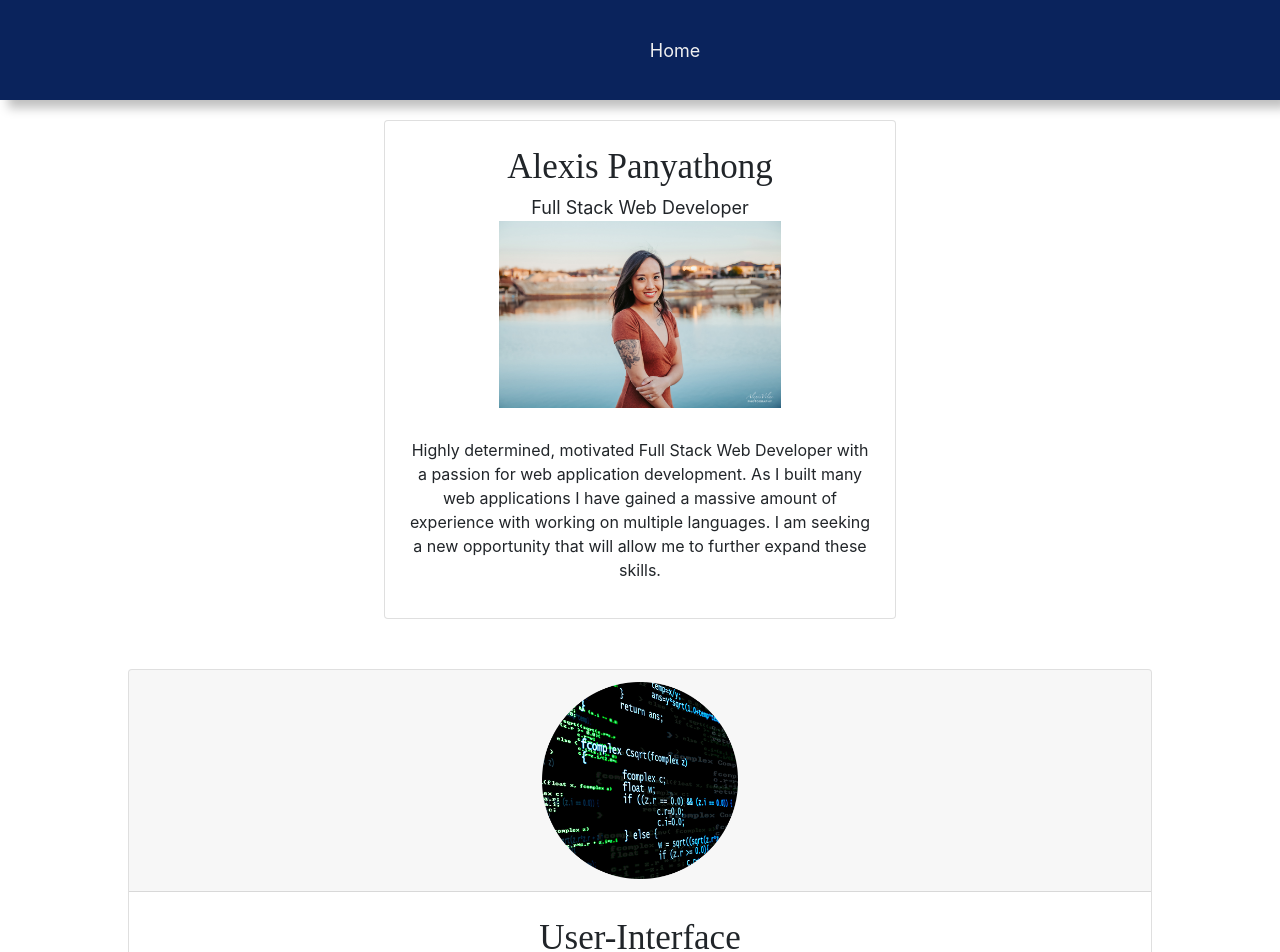
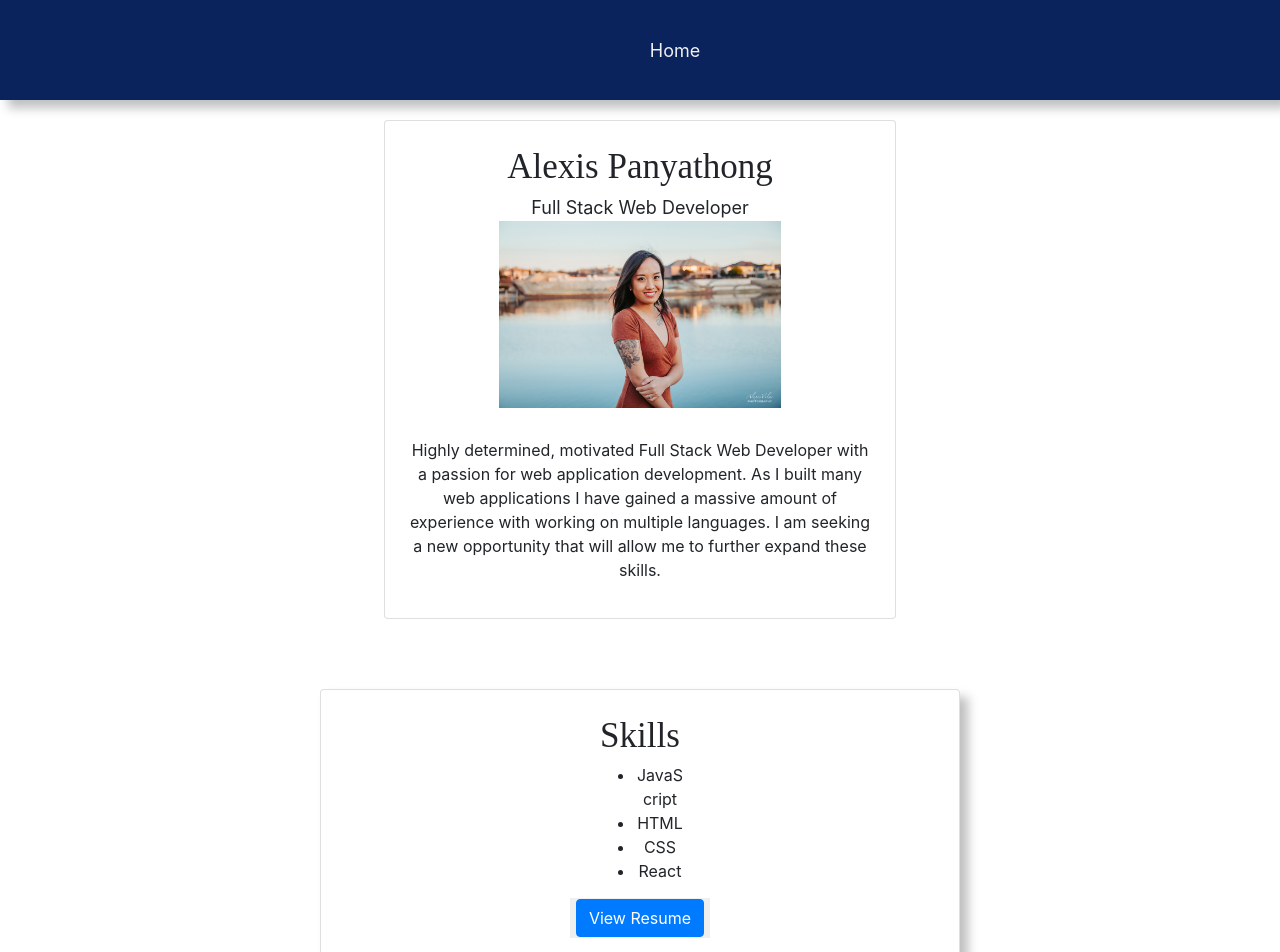
Before and after one commit to AlexisPanyathong/AlexisP-Portfolio, a React (Create React App) app: page / in a window 1280 px wide. Shown: the top 952 px of the page. Built offline with nearby package versions, Linux system fonts and the light colour scheme.

Commit message:
Updates:
I removed the About Page and just added the skills section into the Welcome Page.

```diff
--- a/src/components/AboutPage.js
+++ b/src/components/AboutPage.js
@@ -1,10 +1,48 @@
 import React from 'react';
+import Card from 'react-bootstrap/Card';
+import { SocialIcon } from 'react-social-icons';
+import Button from 'react-bootstrap/Button';
+
+
+//Styled Components
+import { SkillsCard, HeaderTwo, AboutIcons, AboutButton } from './StyledWidgets';
 
 const AboutPage = () => {
 
     return (
         <div>
+            <SkillsCard>
+            <Card className="text-center">
 
+                <Card.Body>
+                    <HeaderTwo>Skills</HeaderTwo>
+                    <ul>
+                        <li>JavaScript</li>
+                        <li>HTML</li>
+                        <li>CSS</li>
+                        <li>React</li>
+                    </ul>
+
+
+                    <AboutButton>
+                        <Button variant="primary" href=" https://docs.google.com/document/d/1WUcTeJ2wYuxPzV8t8xMX08lvOhN6y89h2BLsLCebgzg/edit?usp=sharing" target="_blank">View Resume</Button>
+                    </AboutButton>
+                </Card.Body>
+                {/* <Card.Footer className="text-muted">2 days ago</Card.Footer> */}
+            </Card>
+            </SkillsCard>
+
+
+
+            <footer className="social-icons">
+                <AboutIcons>
+                    <SocialIcon url="https://twitter.com/Alex_Panyathong" style={{ height: 40, width: 70 }} target="_blank"/>
+                    <SocialIcon url="mailto:alexispanyathong@gmail.com?subject=here" style={{ height: 40, width: 70 }} fgColor="#FF0505" bgColor="#4E4E4E" target="_blank"/>
+                    <SocialIcon url="https://www.linkedin.com/in/alexis-panyathong/" style={{ height: 40, width: 70 }} fgColor="#FFFFFF" bgColor="#0e76a8" target="_blank"/>
+                    <SocialIcon url="https://www.github.com/AlexisPanyathong" style={{ height: 40, width: 70 }} fgColor="#FFFFFF" bgColor="#000000" target="_blank"/>
+                </AboutIcons>
+
+            </footer>
         </div>
     )
 }
--- a/src/components/AppRouter.js
+++ b/src/components/AppRouter.js
@@ -2,6 +2,7 @@ import React from 'react';
 import { BrowserRouter as Router, Switch, Route } from 'react-router-dom';
 import { Link } from 'react-router-dom';
 import WelcomePage from './WelcomePage';
+import AboutPage from './AboutPage';
 
 // Styled Components
 import { Nav } from './StyledWidgets';
@@ -13,13 +14,13 @@ const AppRouter = () => {
             <Nav>
                 <div className='app-router'>
                     <Link to='/'>Home</Link>
-
+                    {/* <Link to='/aboutpage'>About</Link> */}
                 </div>
             </Nav>
 
             <Switch>
-                <Route exact path='/' component={WelcomePage}/>
-
+                <Route exact path='/' component={WelcomePage} />
+                {/* <Route path='/aboutpage' component={AboutPage} /> */}
             </Switch>
         </Router>
     )
--- a/src/components/StyledWidgets.js
+++ b/src/components/StyledWidgets.js
@@ -174,3 +174,48 @@ export const ImgSix = styled.div`
         width: 30%;
     }
 `;
+
+// About Page
+export const SkillsCard = styled.div`
+    margin: 0 auto;
+    margin-top: 70px;
+    margin-bottom: 80px;
+    width: 50%;
+    box-shadow: 8px 8px 10px #BFBFBF;
+
+    p {
+        font-size: 18px;
+    }
+
+    ul {
+        width: 15%;
+        margin: 0 auto;
+    }
+`;
+
+export const AboutButton = styled.button`
+    margin-top: 15px;
+    border: none;
+`;
+
+// About Footer
+export const AboutIcons = styled.div`
+    display: flex;
+    flex-direction: row;
+    justify-content: center;
+    margin-top: 530px;
+
+    @media (max-width: 500px) {
+        display: flex;
+        justify-content: center;
+        margin: 0 auto;
+        margin-top: 20px;
+    }
+    @media (max-width: 800px) {
+        display: flex;
+        justify-content: center;
+        margin: 0 auto;
+        margin-top: 20px;
+
+    }
+`;
--- a/src/components/WelcomePage.js
+++ b/src/components/WelcomePage.js
@@ -5,7 +5,7 @@ import { SocialIcon } from 'react-social-icons';
 
 
 //Styled Components
-import { IMG, Icons, CardOne, CardTwo, CardThree, CardFour, CardFive, CardSix, HeaderOne, HeaderTwo, MainContext, Title, ButtonOne, ImgSix, ImgThree, ImgOne, ImgTwo } from './StyledWidgets';
+import { IMG, Icons, CardOne, CardTwo, CardThree,CardSix, HeaderOne, HeaderTwo, MainContext, Title, ButtonOne, ImgSix, ImgThree, ImgOne, ImgTwo, SkillsCard, AboutButton } from './StyledWidgets';
 
 const WelcomePage = () => {
 
@@ -29,6 +29,27 @@ const WelcomePage = () => {
                 </MainContext>
                 </Card>
 
+                <div>
+                    <SkillsCard>
+                        <Card className="text-center">
+
+                            <Card.Body>
+                                <HeaderTwo>Skills</HeaderTwo>
+                                <ul>
+                                    <li>JavaScript</li>
+                                    <li>HTML</li>
+                                    <li>CSS</li>
+                                    <li>React</li>
+                                </ul>
+
+                                <AboutButton>
+                                    <Button variant="primary" href=" https://docs.google.com/document/d/1WUcTeJ2wYuxPzV8t8xMX08lvOhN6y89h2BLsLCebgzg/edit?usp=sharing" target="_blank">View Resume</Button>
+                                </AboutButton>
+                            </Card.Body>
+                            {/* <Card.Footer className="text-muted">2 days ago</Card.Footer> */}
+                        </Card>
+                    </SkillsCard>
+                </div>
 
             <CardOne>
                 <Card className="text-center">
@@ -112,47 +133,6 @@ const WelcomePage = () => {
                 </Card>
             </CardThree>
 
-            <CardFour>
-                <Card className="text-center">
-                    <Card.Header>Featured</Card.Header>
-                        <Card.Body>
-                            <HeaderTwo>Form Management</HeaderTwo>
-                            <p>
-                                This project demonstrates proficiency by creating an application that has a registration page and let's you register a new user. Once a user is registered, you can fetch data and render it to the DOM.<br/>
-                                This project consists of:
-                                <li>A registration form built with formik - include inputs for a username and a password.</li>
-                                <li>Form validation using Yup</li>
-                                <li>At least one class component (I would challenge you to make the form a class!)</li>
-                                <li>Tests for at least one element, one event, and one unit test for a function.</li>
-                                <li>A POST request made from the registration form to http://localhost:5000/api/register to add a user. </li>
-                                <li>A GET request made to http://localhost:5000/api/restricted/data to retrieve the data. </li>
-                                <li>Map over the array of objects you recieve and render some or all of it's information to the DOM.</li>
-                            </p>
-                            <Button variant="primary" href="https://github.com/AlexisPanyathong/github-usercard" target="_blank">View Here</Button>
-                        </Card.Body>
-                        {/* <Card.Footer className="text-muted">2 days ago</Card.Footer> */}
-                </Card>
-            </CardFour>
-
-            <CardFive>
-                <Card className="text-center">
-                    <Card.Header>Featured</Card.Header>
-                        <Card.Body>
-                            <HeaderTwo>Java SnackBar</HeaderTwo>
-                            <p>
-                            The main object of this project is to set up vending machines where a person buys snacks from those machines.<br/>
-                                This project consists of:
-                                <li>Use the Java Development Kit (JDK)</li>
-                                <li>Use and manipulate Java base data types</li>
-                                <li>Construct Java classes including instantiating and using Java Objects</li>
-                                <li>Use and manipulate Java base data types	</li>
-                            </p>
-                            <Button variant="primary" href="https://github.com/AlexisPanyathong/java-SnackBar/tree/alexis-panyathong-2" target="_blank">View Here</Button>
-                        </Card.Body>
-                        {/* <Card.Footer className="text-muted">2 days ago</Card.Footer> */}
-                </Card>
-            </CardFive>
-
             <CardSix>
                 <Card className="text-center">
                     <Card.Header>
@@ -183,6 +163,7 @@ const WelcomePage = () => {
                     <SocialIcon url="https://twitter.com/Alex_Panyathong" style={{ height: 40, width: 70 }} target="_blank"/>
                     <SocialIcon url="mailto:alexispanyathong@gmail.com?subject=here" style={{ height: 40, width: 70 }} fgColor="#FF0505" bgColor="#4E4E4E" target="_blank"/>
                     <SocialIcon url="https://www.linkedin.com/in/alexis-panyathong/" style={{ height: 40, width: 70 }} fgColor="#FFFFFF" bgColor="#0e76a8" target="_blank"/>
+                    <SocialIcon url="https://www.github.com/AlexisPanyathong" style={{ height: 40, width: 70 }} fgColor="#FFFFFF" bgColor="#000000" target="_blank"/>
                 </Icons>
 
             </footer>
```
